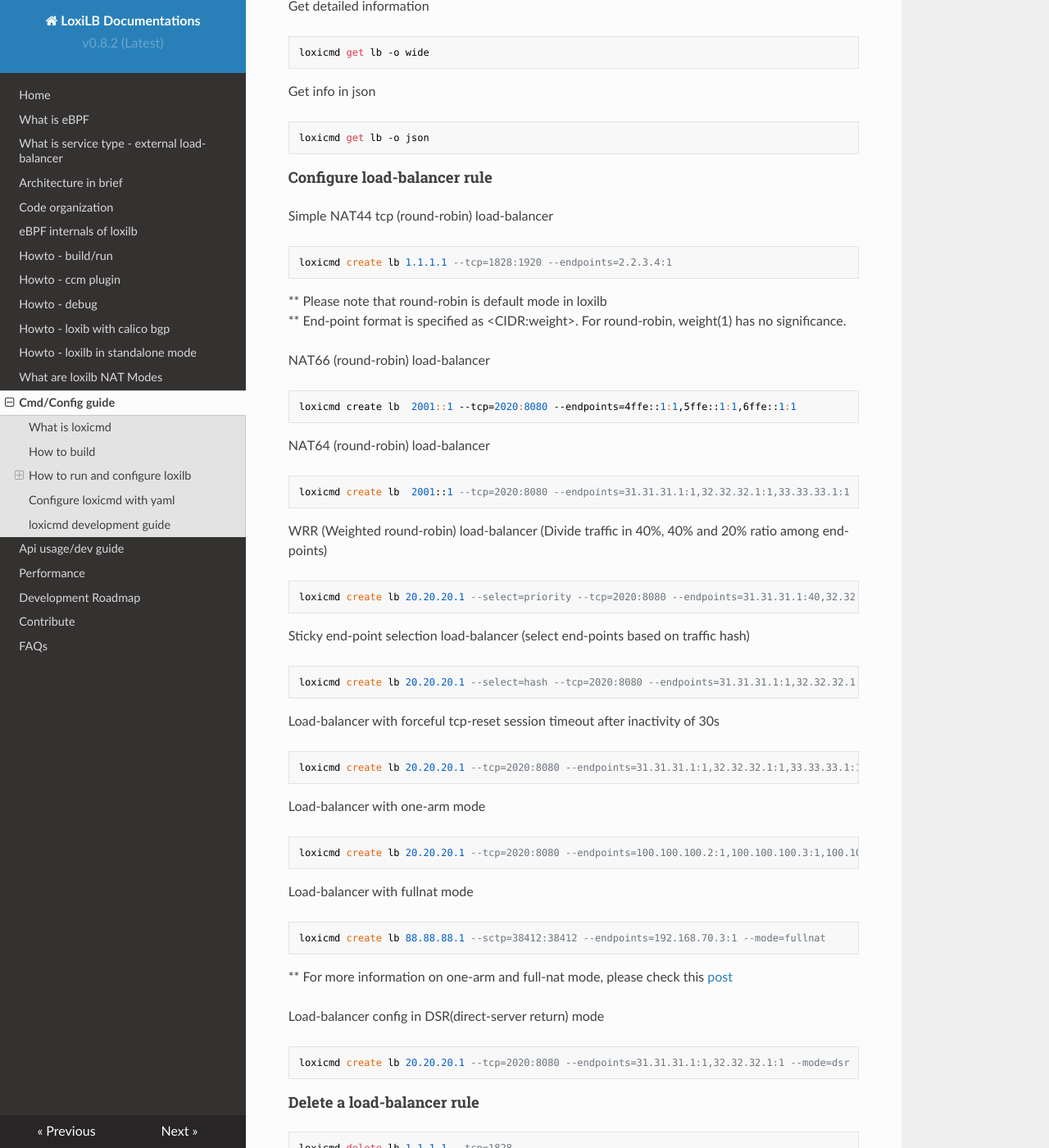
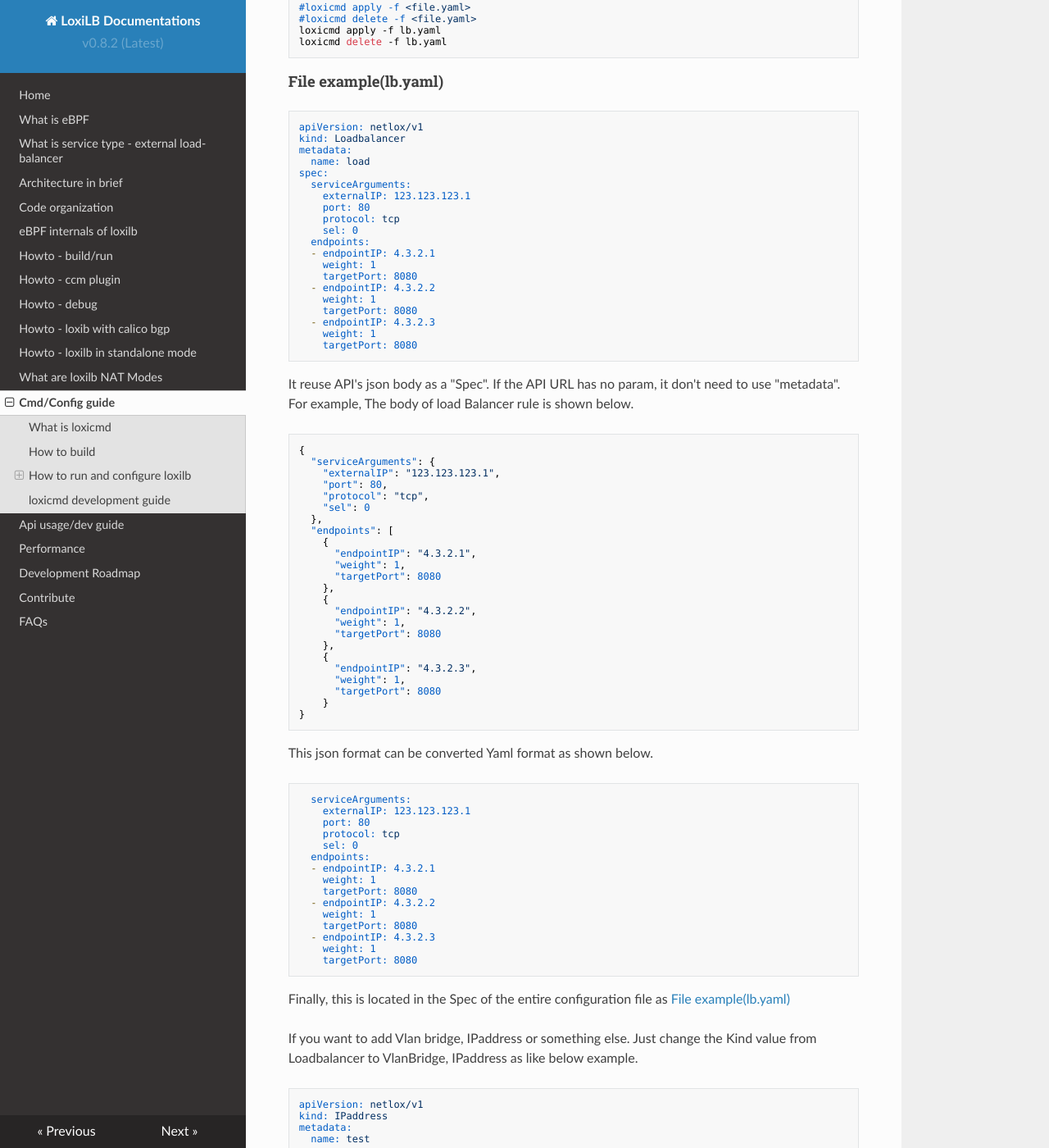
Before and after one commit to loxilb-io/loxilbdocs, an MkDocs documentation site: the page built from docs/cmd.md, in a window 1280 px wide and 1400 px high, scrolled down 1446 px. Shown: the whole window at 82% size. Built offline with MkDocs 1.6.1, drawn with Linux system fonts in a browser that asks for light colours; nearby versions of some CDN libraries; some of the changed text lies outside the part shown.

Commit message:
Update file based configuration docs
Yaml based configuration added

````diff
--- a/docs/cmd.md
+++ b/docs/cmd.md
@@ -47,6 +47,111 @@
 
 
 ## How to run and configure loxilb
+### Configure loxicmd with yaml(Beta)
+The loxicmd support yaml based configuration. The format is same as Kubernetes. This beta version support only one configuraion per one file. That means "Do not use `---` in yaml file." . It will be supported at next release.
+
+#### Command
+```
+#loxicmd apply -f <file.yaml>
+#loxicmd delete -f <file.yaml>
+loxicmd apply -f lb.yaml
+loxicmd delete -f lb.yaml
+```
+#### File example(lb.yaml)
+```
+apiVersion: netlox/v1
+kind: Loadbalancer
+metadata:
+  name: load
+spec:
+  serviceArguments:
+    externalIP: 123.123.123.1
+    port: 80
+    protocol: tcp
+    sel: 0
+  endpoints:
+  - endpointIP: 4.3.2.1
+    weight: 1
+    targetPort: 8080
+  - endpointIP: 4.3.2.2
+    weight: 1
+    targetPort: 8080
+  - endpointIP: 4.3.2.3
+    weight: 1
+    targetPort: 8080
+```
+It reuse API's json body as a "Spec". If the API URL has no param, it don't need to use "metadata". For example, The body of load Balancer rule is shown below.
+
+```
+{
+  "serviceArguments": {
+    "externalIP": "123.123.123.1",
+    "port": 80,
+    "protocol": "tcp",
+    "sel": 0
+  },
+  "endpoints": [
+    {
+      "endpointIP": "4.3.2.1",
+      "weight": 1,
+      "targetPort": 8080
+    },
+    {
+      "endpointIP": "4.3.2.2",
+      "weight": 1,
+      "targetPort": 8080
+    },
+    {
+      "endpointIP": "4.3.2.3",
+      "weight": 1,
+      "targetPort": 8080
+    }
+}
+```
+This json format can be converted Yaml format as shown below.
+```
+  serviceArguments:
+    externalIP: 123.123.123.1
+    port: 80
+    protocol: tcp
+    sel: 0
+  endpoints:
+  - endpointIP: 4.3.2.1
+    weight: 1
+    targetPort: 8080
+  - endpointIP: 4.3.2.2
+    weight: 1
+    targetPort: 8080
+  - endpointIP: 4.3.2.3
+    weight: 1
+    targetPort: 8080
+```
+Finally, this is located in the Spec of the entire configuration file as [File example(lb.yaml)](https://github.com/loxilb-io/loxilbdocs/edit/main/docs/cmd.md#file-examplelbyaml)
+
+If you want to add Vlan bridge, IPaddress or something else. Just change the Kind value from Loadbalancer to VlanBridge, IPaddress as like below example.
+```
+apiVersion: netlox/v1
+kind: IPaddress
+metadata:
+  name: test
+spec:
+  dev: eno8
+  ipAddress: 192.168.23.1/32
+```
+
+If the URL has param such as adding vlanmember, it must have `metadata`.
+```
+apiVersion: netlox/v1
+kind: VlanMember
+metadata:
+  name: test
+  vid: 100
+spec:
+  dev: eno8
+  Tagged: true
+```
+The example of all the settings below, so please refer to it.
+
 
 ### Load Balancer
 #### Get load-balancer rules
@@ -112,6 +217,29 @@
 ```
 loxicmd create lb 20.20.20.1 --tcp=2020:8080 --endpoints=31.31.31.1:1,32.32.32.1:1 --mode=dsr
 ```
+##### Load-balancer yaml example
+```
+apiVersion: netlox/v1
+kind: Loadbalancer
+metadata:
+  name: test
+spec:
+  serviceArguments:
+    externalIP: 1.2.3.1
+    port: 80
+    protocol: tcp
+    sel: 0
+  endpoints:
+  - endpointIP: 4.3.2.1
+    weight: 1
+    targetPort: 8080
+  - endpointIP: 4.3.2.2
+    weight: 1
+    targetPort: 8080
+  - endpointIP: 4.3.2.3
+    weight: 1
+    targetPort: 8080
+```
 #### Delete a load-balancer rule
 ```
 loxicmd delete lb 1.1.1.1 --tcp=1828
@@ -144,6 +272,22 @@
 ***Note:*** loxilb requires CA certificate for HTTPS connection. Admin can keep a common(default) CA certificate for all the endpoints at "/opt/loxilb/cert/rootCACert.pem" or per-endpoint certificates can be kept as "/opt/loxilb/cert/\<IP\>/rootCACert.pem"
 Please see [Minica](https://github.com/jsha/minica) or [Certstrap](https://github.com/square/certstrap) to know how to generate certificates. Currently, the https probe does not support mTLS and the server is not able to reverse validate loxilb's identity.
 
+##### Endpoint yaml example
+```
+apiVersion: netlox/v1
+kind: Endpoint
+metadata:
+  name: test
+spec:
+  hostName: "Test"
+  description: string
+  inactiveReTries: 0
+  probeType: string
+  probeReqUrl: string
+  probeDuration: 0
+  probePort: 0
+
+```
 #### Delete end-point informtion
 ```
 loxicmd delete endpoint 31.31.31.31
@@ -164,6 +308,23 @@
 accessNetworkTunnel(string): accessNetworkTunnel has pairs that can be specified as 'TeID:IP'\
 coreNetworkTunnel(string): coreNetworkTunnel has pairs that can be specified as 'TeID:IP'\
 
+##### Session yaml example
+```
+apiVersion: netlox/v1
+kind: Session
+metadata:
+  name: test
+spec:
+  ident: user1
+  sessionIP: 88.88.88.88
+  accessNetworkTunnel:
+    TeID: 1
+    tunnelIP: 11.11.11.11
+  coreNetworkTunnel:
+    TeID: 1
+    tunnelIP: 22.22.22.22
+
+```
 #### Delete Session information
 ```
 loxicmd delete session user1
@@ -182,6 +343,18 @@
 userID(string): User Ident\
 ulclArgs(string): Port pairs can be specified as 'QFI:UlClIP'\
 
+##### SessionUlCl yaml example
+```
+apiVersion: netlox/v1
+kind: SessionULCL
+metadata:
+  name: test
+spec:
+  ulclIdent: user1
+  ulclArgument:
+    qfi: 11
+    ulclIP: 8.8.8.8
+```
 #### Delete SessionUlCl information
 ```
 loxicmd delete sessionulcl --ulclArgs=192.33.125.1
@@ -203,6 +376,17 @@
 DeviceIPNet(string): Actual IP address with mask\
 device(string): name of the related device\
 
+##### IPaddress yaml example
+```
+apiVersion: netlox/v1
+kind: IPaddress
+metadata:
+  name: test
+spec:
+  dev: eno8
+  ipAddress: 192.168.23.1/32
+
+```
 #### Delete IPaddress information
 ```
 #loxicmd delete ip <DeviceIPNet> <device>
@@ -222,6 +406,16 @@
 MacAddress(string): mac address\
 DeviceName(string): name of the related device\
 
+##### FDB yaml example
+```
+apiVersion: netlox/v1
+kind: FDB
+metadata:
+  name: test
+spec:
+  dev: eno8
+  macAddress: aa:aa:aa:aa:aa:aa
+```
 #### Delete FDB information
 ```
 #loxicmd delete fdb <MacAddress> <DeviceName>
@@ -242,6 +436,17 @@
 DestinationIPNet(string): Actual IP address route with mask\
 gateway(string): gateway information if any\
 
+##### Route yaml example
+```
+apiVersion: netlox/v1
+kind: Route
+metadata:
+  name: test
+spec:
+  destinationIPNet: 192.168.30.0/24
+  gateway: 172.17.0.1
+
+```
 #### Delete Route information
 ```
 #loxicmd delete route <DestinationIPNet>
@@ -261,6 +466,19 @@
 DeviceIP(string): The IP address\
 DeviceName(string): name of the related device\
 macAddress(string): resolved hardware address if any\
+
+##### Neighbor yaml example
+```
+apiVersion: netlox/v1
+kind: Neighbor
+metadata:
+  name: test
+spec:
+  dev: eno8
+  macAddress: aa:aa:aa:aa:aa:aa
+  ipAddress: 192.168.23.21
+```
+
 #### Delete Neighbor information
 ```
 #loxicmd delete neighbor <DeviceIP> <device>
@@ -291,7 +509,26 @@
 Vid(int): vlan identifier\
 DeviceName(string): name of the related device\
 tagged(boolean): tagged or not (default is false)\
-
+##### Vlan yaml example
+```
+apiVersion: netlox/v1
+kind: Vlan
+metadata:
+  name: test
+spec:
+  vid: 100
+```
+##### Vlan Member yaml example
+```
+apiVersion: netlox/v1
+kind: VlanMember
+metadata:
+  name: test
+  vid: 100
+spec:
+  dev: eno8
+  Tagged: true
+```
 #### Delete Vlan and Vlan Member information
 ```
 #loxicmd delete vlan <Vid>
@@ -318,6 +555,8 @@
 ```
 VxlanID(int): Vxlan Identifier\
 EndpointDeviceName(string): VTEP Device name(It must have own IP address for peering.)\
+
+
 ```
 #loxicmd create vxlanpeer <VxlanID> <PeerIP>
 loxicmd create vxlan-peer 100 30.1.3.1
@@ -325,6 +564,27 @@
 VxlanID(int):  Vxlan Identifier\
 PeerIP(string): Vxlan peer device IP address\
 
+##### Vxlan yaml example
+```
+apiVersion: netlox/v1
+kind: Vxlan
+metadata:
+  name: test
+spec:
+  epIntf: eno8
+  vxlanID: 100
+```
+
+##### Vxlan Peer yaml example
+```
+apiVersion: netlox/v1
+kind: VxlanPeer
+metadata:
+  name: test
+  vxlanID: 100
+spec:
+  peerIP: 21.21.21.1
+```
 #### Delete Vxlan and Vxlan Peer  information
 ```
 #loxicmd delete vxlan <VxlanID>
@@ -359,6 +619,21 @@
 protocol(int) - the protocol\
 portName(string) - the incoming port\
 preference(int) - User preference for ordering\
+##### Firewall yaml example
+```
+apiVersion: netlox/v1
+kind: Firewall
+metadata:
+  name: test
+spec:
+  ruleArguments:
+    sourceIP: 192.169.1.2/24
+    destinationIP: 192.169.2.1/24
+    preference: 200
+  opts:
+    allow: true
+```
+
 #### Delete Firewall information
 ```
 #loxicmd delete firewall --firewallRule=<ruleKey>:<ruleValue>
@@ -382,6 +657,24 @@
 remoteIP(string) : For ERSPAN we may need to send tunnelled mirror traffic\
 sourceIP(string): For ERSPAN we may need to send tunnelled mirror traffic\
 tunnelID(int): For ERSPAN we may need to send tunnelled mirror traffic\
+
+##### Mirror yaml example
+```
+apiVersion: netlox/v1
+kind: Mirror
+metadata:
+  name: test
+spec:
+  mirrorIdent: mirr-1
+  mirrorInfo:
+    type: 0
+    port: eno1
+  targetObject:
+    attachment: 1
+    mirrObjName: eno2
+
+```
+
 #### Delete Mirror information
 ```
 #loxicmd delete mirror <mirrorIdent>
@@ -408,6 +701,24 @@
 color(boolean): Policy color enbale or not\
 pol-type(int): Policy traffic control type. 0 : TrTCM, 1 : SrTCM\
 
+##### Policy yaml example
+```
+apiVersion: netlox/v1
+kind: Policy
+metadata:
+  name: test
+spec:
+  policyIdent: pol-eno8
+  policyInfo:
+    type: 0
+    colorAware: false
+    committedInfoRate: 100
+    peakInfoRate: 100
+  targetObject:
+    attachment: 1
+    polObjName: eno8
+
+```
 #### Delete Policy information
 ```
 #loxicmd delete policy <Polident>
@@ -448,8 +759,7 @@
 ```
 loxicmd help
 ```
-## Configure loxicmd with yaml
-TBD
+
 
 ## loxicmd development guide
 It will provide a guide for development. Please develop it according to the guidelines. The guide is divided into three main stages: design, development, and testing, and the details are as follows.
````
